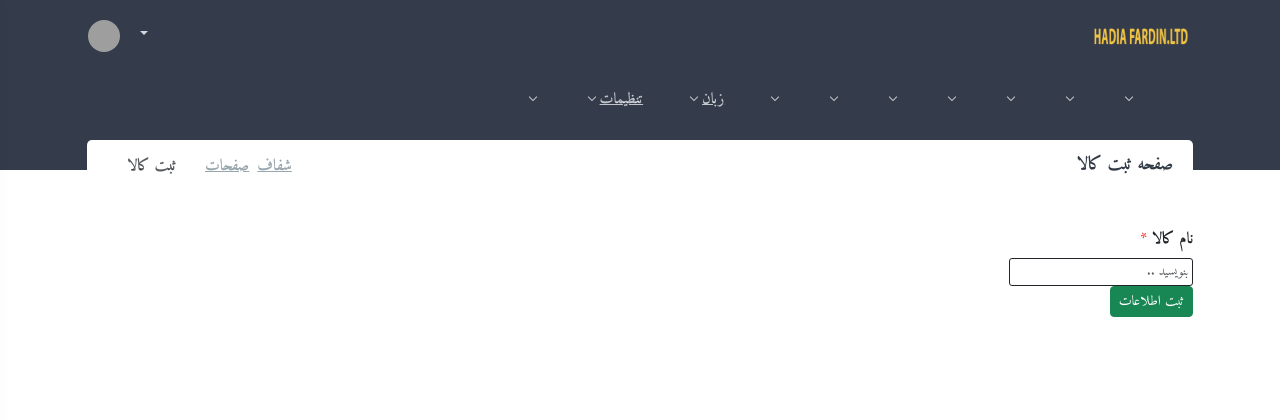
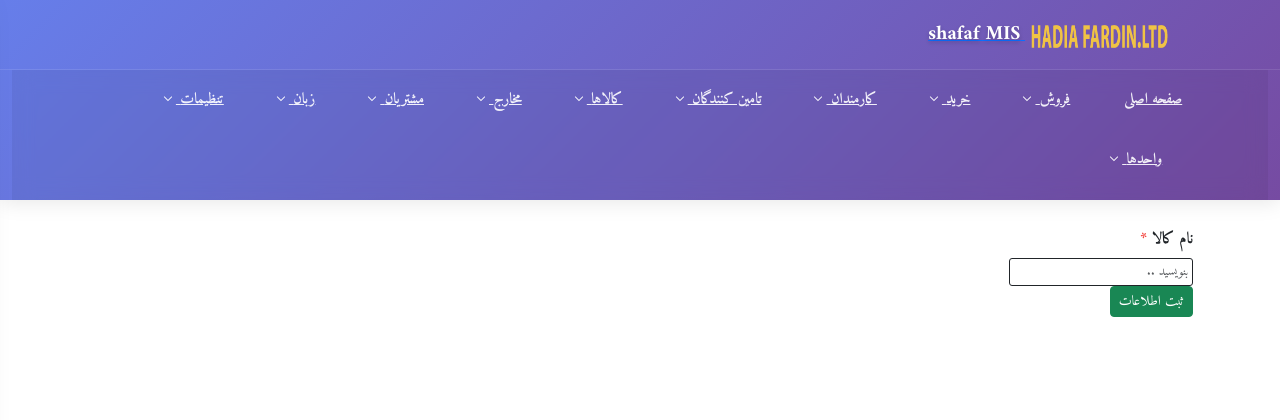
Before and after one commit to sulaimanQasimi/shafaf_mis, a PHP site: page /register_good.php in a window 1280 px wide. Shown: the top 420 px of the page. Run offline with PHP 8.4, Linux system fonts and the light colour scheme; a user stored in the database is signed in; data that the repository does not hold is empty; some libraries are stand-ins or nearby versions; grey boxes are pictures that could not be loaded.

Commit message:
Enhance header layout with improved user experience; add default user data handling and responsive styles for navigation elements

```diff
--- a/header.php
+++ b/header.php
@@ -6,6 +6,9 @@ $emp_id = $_SESSION["employee_id"];
 
 $sql_query_001 = mysqli_query($connection,"select id,full_name,image from staff where id='$emp_id'");
 $fetch_001 = mysqli_fetch_assoc($sql_query_001);
+if(!$fetch_001) {
+    $fetch_001 = array("id" => "", "full_name" => "User", "image" => "");
+}
 
 // Get company settings
 $sql_query_company = mysqli_query($connection,"SELECT * FROM company_settings ORDER BY id DESC LIMIT 1");
@@ -15,19 +18,306 @@ if(mysqli_num_rows($sql_query_company) > 0)
     $company_settings = mysqli_fetch_assoc($sql_query_company);
     $company_name = $company_settings["company_name"];
     $company_logo = $company_settings["company_logo"];
+    $company_phone = $company_settings["company_phone"];
+    $company_address = $company_settings["company_address"];
 }
 else
 {
     $company_name = "shafaf MIS";
     $company_logo = "";
+    $company_phone = "";
+    $company_address = "";
 }
 
 ?>
 <style>
+    @import url('https://fonts.googleapis.com/css2?family=Amiri:wght@400;700&display=swap');
 
-    @import url('https://fonts.googleapis.com/css2?family=Amiri:wght@400;700&display=swap');
-    body,li a{
+    body, li a {
         font-family: 'Amiri', serif !important;
+        font-weight: bold;
+    }
+
+    /* Enhanced Header Styles */
+    #topnav {
+        background: linear-gradient(135deg, #667eea 0%, #764ba2 100%);
+        box-shadow: 0 2px 20px rgba(0,0,0,0.1);
+    }
+
+    .navbar-custom {
+        background: transparent;
+        border-bottom: 1px solid rgba(255,255,255,0.1);
+    }
+
+    .logo-box {
+        padding-right: 30px;
+        padding-left: 20px;
+    }
+
+    .logo {
+        display: flex;
+        align-items: center;
+        transition: all 0.3s ease;
+    }
+
+    .logo:hover {
+        transform: scale(1.05);
+    }
+
+    .logo-lg {
+        display: flex;
+        align-items: center;
+        gap: 12px;
+    }
+
+    .logo-lg img {
+        transition: all 0.3s ease;
+    }
+
+    .logo-lg:hover img {
+        transform: rotate(5deg);
+    }
+
+    .company-name-text {
+        color: #fff;
+        font-size: 20px;
+        font-weight: 700;
+        margin: 0;
+        text-shadow: 0 2px 4px rgba(0,0,0,0.2);
+    }
+
+    .nav-user {
+        padding: 8px 15px !important;
+        border-radius: 50px;
+        transition: all 0.3s ease;
+        background: transparent;
+        display: flex;
+        align-items: center;
+        text-decoration: none;
+        color: #fff;
+    }
+
+    .nav-user:hover {
+        background: transparent;
+        transform: translateY(-2px);
+        color: #fff;
+        text-decoration: none;
+    }
+
+    .nav-user img {
+        width: 40px;
+        height: 40px;
+        border: 2px solid rgba(255,255,255,0.3);
+        box-shadow: 0 2px 8px rgba(0,0,0,0.2);
+        transition: all 0.3s ease;
+    }
+
+    .nav-user:hover img {
+        border-color: rgba(255,255,255,0.6);
+        box-shadow: 0 4px 12px rgba(0,0,0,0.3);
+    }
+
+    .pro-user-name {
+        color: #fff;
+        font-weight: 600;
+        font-size: 14px;
+    }
+
+    .profile-dropdown {
+        border-radius: 10px;
+        box-shadow: 0 8px 30px rgba(0,0,0,0.12);
+        border: none;
+        margin-top: 10px;
+        padding: 10px 0;
+        min-width: 250px;
+    }
+
+    .profile-dropdown .dropdown-item {
+        padding: 12px 20px;
+        transition: all 0.3s ease;
+        border-left: 3px solid transparent;
+    }
+
+    .profile-dropdown .dropdown-item:hover {
+        background: linear-gradient(90deg, rgba(102, 126, 234, 0.1) 0%, transparent 100%);
+        border-left-color: #667eea;
+        padding-right: 25px;
+    }
+
+    .profile-dropdown .noti-title {
+        background: linear-gradient(135deg, #667eea 0%, #764ba2 100%);
+        color: #fff;
+        padding: 15px 20px;
+        border-radius: 10px 10px 0 0;
+        margin: -10px 0 10px 0;
+    }
+
+    .profile-dropdown .noti-title h6 {
+        color: #fff;
+        font-weight: 700;
+        font-size: 16px;
+    }
+
+    .profile-dropdown .notify-item {
+        color: #495057;
+        font-weight: 600;
+    }
+
+    .profile-dropdown .notify-item i {
+        margin-left: 10px;
+        color: #667eea;
+        font-size: 18px;
+    }
+
+    .profile-dropdown .notify-item:hover {
+        color: #667eea;
+    }
+
+    /* Enhanced Navigation Menu */
+    .navigation-menu > li > a {
+        color: rgba(255, 255, 255, 0.9);
+        font-weight: 600;
+        padding: 15px 20px;
+        border-radius: 8px;
+        margin: 5px 3px;
+        transition: all 0.3s ease;
+        position: relative;
+        overflow: hidden;
+    }
+
+    .navigation-menu > li > a::before {
+        content: '';
+        position: absolute;
+        top: 0;
+        right: -100%;
+        width: 100%;
+        height: 100%;
+        background: rgba(255,255,255,0.1);
+        transition: right 0.3s ease;
+        z-index: 0;
+    }
+
+    .navigation-menu > li > a:hover::before {
+        right: 0;
+    }
+
+    .navigation-menu > li > a:hover {
+        background: rgba(255,255,255,0.15);
+        color: #fff;
+        transform: translateY(-2px);
+        box-shadow: 0 4px 12px rgba(0,0,0,0.15);
+    }
+
+    .navigation-menu > li > a i {
+        font-size: 18px;
+        margin-left: 8px;
+        position: relative;
+        z-index: 1;
+    }
+
+    .navigation-menu > li > a .arrow-down {
+        position: relative;
+        z-index: 1;
+    }
+
+    .navigation-menu > li.has-submenu.active > a {
+        background: rgba(255,255,255,0.2);
+        color: #fff;
+    }
+
+    /* Enhanced Submenu */
+    .submenu {
+        background: #fff;
+        border-radius: 10px;
+        box-shadow: 0 8px 30px rgba(0,0,0,0.15);
+        border: none;
+        padding: 10px 0;
+        margin-top: 5px;
+    }
+
+    .submenu li a {
+        padding: 12px 25px;
+        color: #495057;
+        font-weight: 600;
+        transition: all 0.3s ease;
+        border-right: 3px solid transparent;
+    }
+
+    .submenu li a:hover {
+        background: linear-gradient(90deg, rgba(102, 126, 234, 0.1) 0%, transparent 100%);
+        color: #667eea;
+        border-right-color: #667eea;
+        padding-right: 30px;
+    }
+
+    .submenu hr {
+        margin: 8px 0;
+        border-color: #e9ecef;
+    }
+
+    /* Mobile Menu Toggle */
+    .navbar-toggle {
+        background: rgba(255,255,255,0.1);
+        border-radius: 8px;
+        padding: 10px;
+        transition: all 0.3s ease;
+    }
+
+    .navbar-toggle:hover {
+        background: rgba(255,255,255,0.2);
+    }
+
+    .navbar-toggle .lines span {
+        background-color: #fff;
+    }
+
+    /* Topbar Menu */
+    .topbar-menu {
+        background: rgba(0,0,0,0.05);
+        backdrop-filter: blur(10px);
+    }
+
+    /* Responsive */
+    @media (max-width: 991px) {
+        .company-name-text {
+            display: none;
+        }
+
+        .pro-user-name {
+            display: none;
+        }
+    }
+
+    /* Animation */
+    @keyframes fadeInDown {
+        from {
+            opacity: 0;
+            transform: translateY(-10px);
+        }
+        to {
+            opacity: 1;
+            transform: translateY(0);
+        }
+    }
+
+    .profile-dropdown {
+        animation: fadeInDown 0.3s ease;
+    }
+
+    /* Badge for notifications (if needed in future) */
+    .notification-badge {
+        position: absolute;
+        top: -5px;
+        right: -5px;
+        background: #ff4757;
+        color: #fff;
+        border-radius: 50%;
+        width: 20px;
+        height: 20px;
+        font-size: 11px;
+        display: flex;
+        align-items: center;
+        justify-content: center;
         font-weight: bold;
     }
 </style>
@@ -54,31 +344,9 @@ else
 
 
                 <li class="dropdown notification-list">
-                            <a class="nav-link dropdown-toggle nav-user mr-0 waves-effect waves-light" data-toggle="dropdown" href="#" role="button" aria-haspopup="false" aria-expanded="false">
-                                <img src="stuff_documents/images/<?php echo $fetch_001["image"]; ?>" alt="user-image" class="rounded-circle">
-                                <span class="pro-user-name ml-1">
-                                    <?php echo $fetch_001["full_name"]; ?> <i class="mdi mdi-chevron-down"></i>
-                                </span>
+                    <a href="logout.php" class="nav-link nav-user mr-0 waves-effect waves-light" role="button">
+                        <i class="dripicons-power" style="font-size: 20px;"></i>
                     </a>
-                            <div class="dropdown-menu dropdown-menu-right profile-dropdown ">
-                                <!-- item-->
-                                <div class="dropdown-item noti-title">
-                                    <h6 class="m-0">
-                                        خوش آمدید !
-                                    </h6>
-                                </div>
-
-
-
-                                <div class="dropdown-divider"></div>
-
-                                <!-- item-->
-                                <a href="logout.php" class="dropdown-item notify-item">
-                                    <i class="dripicons-power"></i>
-                                    <span>خـــروج</span>
-                                </a>
-
-                            </div>
                 </li>
             </ul>
 
@@ -87,16 +355,17 @@ else
                     <a href="home.php" class="logo">
                         <span class="logo-lg">
                             <?php if($company_logo != "") { ?>
-                                        <img src="stuff_documents/images/<?php echo $company_logo; ?>" alt="<?php echo $company_name; ?>" height="22">
+                                <img src="stuff_documents/images/<?php echo $company_logo; ?>" alt="<?php echo $company_name; ?>" height="32">
                             <?php } else { ?>
-                                        <img src="assets/images/logo-light.png" alt="<?php echo $company_name; ?>" height="22">
+                                <img src="assets/images/logo-light.png" alt="<?php echo $company_name; ?>" height="32">
                             <?php } ?>
+                            <span class="company-name-text d-none d-md-inline"><?php echo $company_name; ?></span>
                         </span>
                         <span class="logo-sm">
                             <?php if($company_logo != "") { ?>
-                                        <img src="stuff_documents/images/<?php echo $company_logo; ?>" alt="<?php echo $company_name; ?>" height="24">
+                                <img src="stuff_documents/images/<?php echo $company_logo; ?>" alt="<?php echo $company_name; ?>" height="28">
                             <?php } else { ?>
-                                        <img src="assets/images/logo-sm.png" alt="<?php echo $company_name; ?>" height="24">
+                                <img src="assets/images/logo-sm.png" alt="<?php echo $company_name; ?>" height="28">
                             <?php } ?>
                         </span>
                     </a>
@@ -114,11 +383,16 @@ else
 
                     <li class="has-submenu">
                         <a href="home.php" class="lang" key="main-page">
-                                    <i class="dripicons-meter"></i></a>
+                            <i class="dripicons-meter"></i>
+                            <span class="d-none d-lg-inline">صفحه اصلی</span>
+                        </a>
                     </li>
                     <li class="has-submenu">
                         <a href="#" class="lang" key="sales">
-                                    <i class="mdi mdi-sale"></i><div class="arrow-down"></div></a>
+                            <i class="mdi mdi-sale"></i>
+                            <span class="d-none d-lg-inline">فروش</span>
+                            <div class="arrow-down"></div>
+                        </a>
                         <ul class="submenu">
                             <li>
                                 <a class="lang" key="page-invoice" href="pages-invoice.php"></a>
@@ -131,7 +405,10 @@ else
                     </li>
                     <li class="has-submenu">
                         <a href="#" class="lang" key="purchase">
-                                    <i class="mdi mdi-sale"></i><div class="arrow-down"></div></a>
+                            <i class="mdi mdi-cart"></i>
+                            <span class="d-none d-lg-inline">خرید</span>
+                            <div class="arrow-down"></div>
+                        </a>
                         <ul class="submenu">
                             <li>
                                 <a class="lang" key="purchase_invoice" href="purchase_invoice.php"></a>
@@ -147,7 +424,10 @@ else
 
                     <li class="has-submenu">
                         <a href="#" class="lang" key="employees" >
-                                    <i class="icon-user-following "></i><div class="arrow-down"></div></a>
+                            <i class="icon-user-following"></i>
+                            <span class="d-none d-lg-inline">کارمندان</span>
+                            <div class="arrow-down"></div>
+                        </a>
                         <ul class="submenu">
                             <li>
                                 <a class="lang" key="register_employee"  href="register_employee.php"></a>
@@ -166,7 +446,10 @@ else
                     </li>
                     <li class="has-submenu">
                         <a href="#" class="lang" key="suppliers">
-                                    <i class="mdi mdi-account-badge-horizontal"></i><div class="arrow-down"></div></a>
+                            <i class="mdi mdi-account-badge-horizontal"></i>
+                            <span class="d-none d-lg-inline">تامین کنندگان</span>
+                            <div class="arrow-down"></div>
+                        </a>
                         <ul class="submenu">
                             <li>
                                 <a class="lang" key="register_supplier" href="register_supplier.php"></a>
@@ -182,7 +465,10 @@ else
                     </li>
                     <li class="has-submenu">
                         <a href="#" class="lang" key="items" >
-                                    <i class="mdi mdi-source-branch"></i><div class="arrow-down"></div></a>
+                            <i class="mdi mdi-source-branch"></i>
+                            <span class="d-none d-lg-inline">کالاها</span>
+                            <div class="arrow-down"></div>
+                        </a>
                         <ul class="submenu">
 
                             <li>
@@ -203,7 +489,10 @@ else
                     </li>
                     <li class="has-submenu">
                         <a href="#" class="lang" key="expenses">
-                                    <i class="mdi mdi-home-currency-usd "></i><div class="arrow-down"></div></a>
+                            <i class="mdi mdi-home-currency-usd"></i>
+                            <span class="d-none d-lg-inline">مخارج</span>
+                            <div class="arrow-down"></div>
+                        </a>
                         <ul class="submenu">
                             <li>
                                 <a class="lang" key="register_expense" href="register_expense.php"></a>
@@ -222,7 +511,10 @@ else
                     </li>
                     <li class="has-submenu">
                         <a href="#" class="lang" key="customers">
-                                    <i class="mdi mdi-account-badge-horizontal"></i><div class="arrow-down"></div></a>
+                            <i class="mdi mdi-account-group"></i>
+                            <span class="d-none d-lg-inline">مشتریان</span>
+                            <div class="arrow-down"></div>
+                        </a>
                         <ul class="submenu">
                             <li>
                                 <a class="lang" key="register_customer" href="register_customer.php"></a>
@@ -238,7 +530,10 @@ else
                     </li>
                     <li class="has-submenu">
                         <a href="#" class="lang" key="language">
-                                    <i class="mdi mdi-account-badge-horizontal"></i>زبان<div class="arrow-down"></div></a>
+                            <i class="mdi mdi-translate"></i>
+                            <span class="d-none d-lg-inline">زبان</span>
+                            <div class="arrow-down"></div>
+                        </a>
                         <ul class="submenu">
                             <li>
                                 <a href="#" class="translate lang" key="en-gb" id="en-gb">English</a>
@@ -250,34 +545,33 @@ else
 
                         </ul>
                     </li>
-                            <!-- <li class="has-submenu">
-                                <a href="#">
-                                    <i class="mdi mdi-cash "></i>نرخ<div class="arrow-down"></div></a>
+                    <li class="has-submenu">
+                        <a href="#" class="lang" key="settings">
+                            <i class="mdi mdi-settings"></i>
+                            <span class="d-none d-lg-inline">تنظیمات</span>
+                            <div class="arrow-down"></div>
+                        </a>
                         <ul class="submenu">
                             <li>
-                                        <a href="register_rate.php">ثبت (نرخ)</a>
+                                <a href="register_company_settings.php">
+                                    <i class="mdi mdi-office-building mr-2"></i>
+                                    تنظیمات شرکت
+                                </a>
                             </li>
                             <li>
-                                        <a href="registered_rates.php">نمایش (نرخ ها)</a>
-                                    </li>
-
-                                </ul>
-                            </li> -->
-                            <li class="has-submenu">
-                                <a href="#" class="lang" key="settings">
-                                    <i class="mdi mdi-settings"></i>تنظیمات<div class="arrow-down"></div></a>
-                                <ul class="submenu">
-                                    <li>
-                                        <a href="register_company_settings.php">تنظیمات شرکت</a>
-                                    </li>
-                                    <li>
-                                        <a href="database_backup.php">پشتیبان‌گیری از پایگاه داده</a>
+                                <a href="database_backup.php">
+                                    <i class="mdi mdi-database-export mr-2"></i>
+                                    پشتیبان‌گیری از پایگاه داده
+                                </a>
                             </li>
                         </ul>
                     </li>
                     <li class="has-submenu">
                         <a href="#" class="lang" key="units">
-                                    <i class="mdi mdi-format-list-checkbox"></i><div class="arrow-down"></div></a>
+                            <i class="mdi mdi-format-list-checkbox"></i>
+                            <span class="d-none d-lg-inline">واحدها</span>
+                            <div class="arrow-down"></div>
+                        </a>
                         <ul class="submenu">
                             <li>
                                 <a class="lang" key="register_minor_unit" href="register_minor_unit.php"></a>
--- a/register_good.php
+++ b/register_good.php
@@ -319,33 +319,35 @@
                                 });
                                  if(url != "")
                                 {
-                                    window.open(''+url,'_self');
+                                    setTimeout(function(){
+                                        window.open(''+url,'_self');
+                                    }, 1000);
                                 }
                                 else
                                 {
-
+                                    setTimeout(function(){
+                                        location.reload();
+                                    }, 1000);
                                 }
                             }
                             else
                             {
+                                var errorMsg = 'خطا در ثبت اطلاعات !';
+                                if(data.includes('failed-:'))
+                                {
+                                    errorMsg = 'خطا: ' + data.split('failed-:')[1];
+                                }
+
                                 $.toast({
                                     heading: ' پاسخ ',
-                                    text: 'اطلاعات شما موفقانه در سیستم ذخیره گردید ',
-                                    icon: 'success',
+                                    text: errorMsg,
+                                    icon: 'error',
                                     loader: true,
                                     position: 'top-right',      // Change it to false to disable loader
                                     loaderBg: '#9EC600',
-                                    bgColor: '#34A853',
+                                    bgColor: '#ff0000',
                                     textColor: 'white' // To change the background
                                 });
-                                 if(url != "")
-                                {
-                                    window.open(''+url,'_self');
-                                }
-                                else
-                                {
-
-                                }
                             }
                             },
                             error: function()
```
Also changed, not shown: server.php (+5 -5 lines), shafaf_mis.sql (+54 -129 lines). Lines whose indentation alone changed are shown as unchanged.
